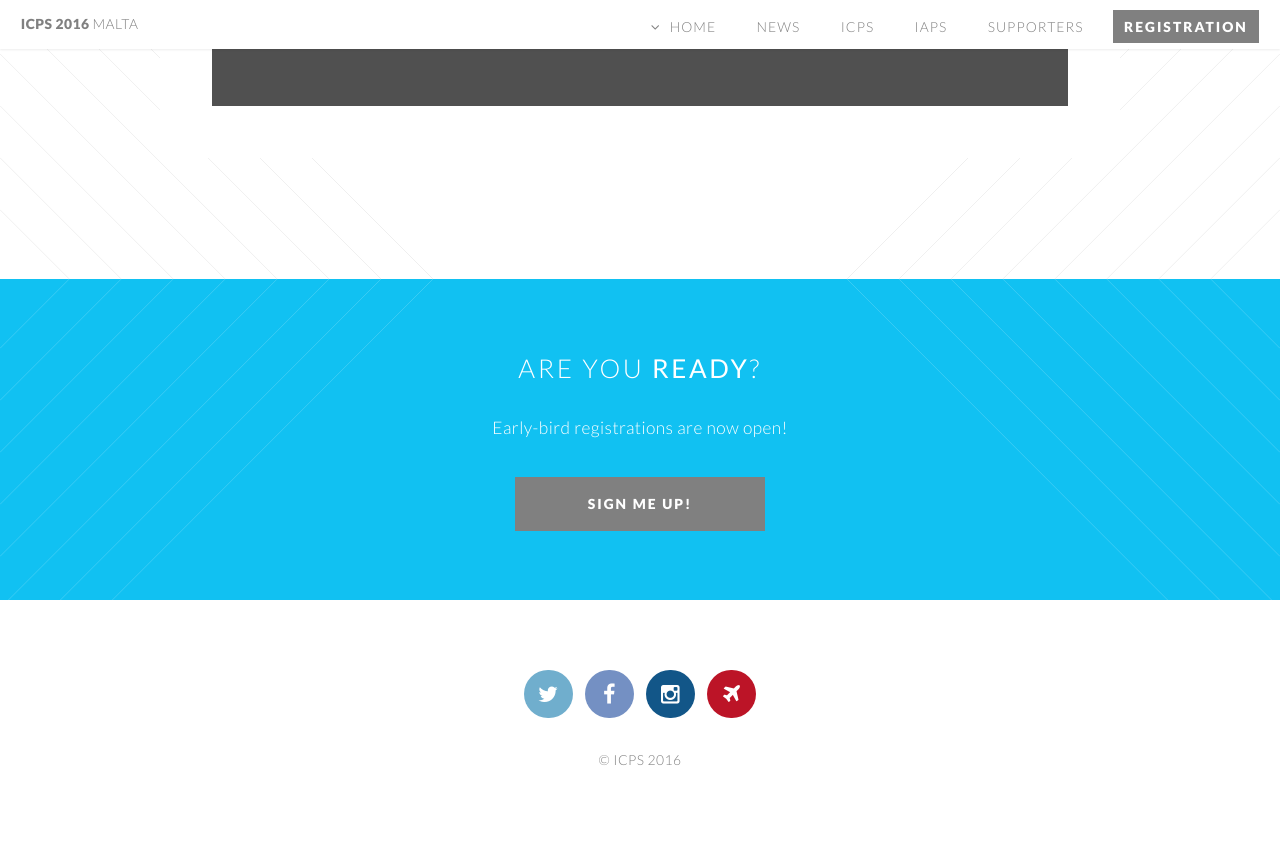
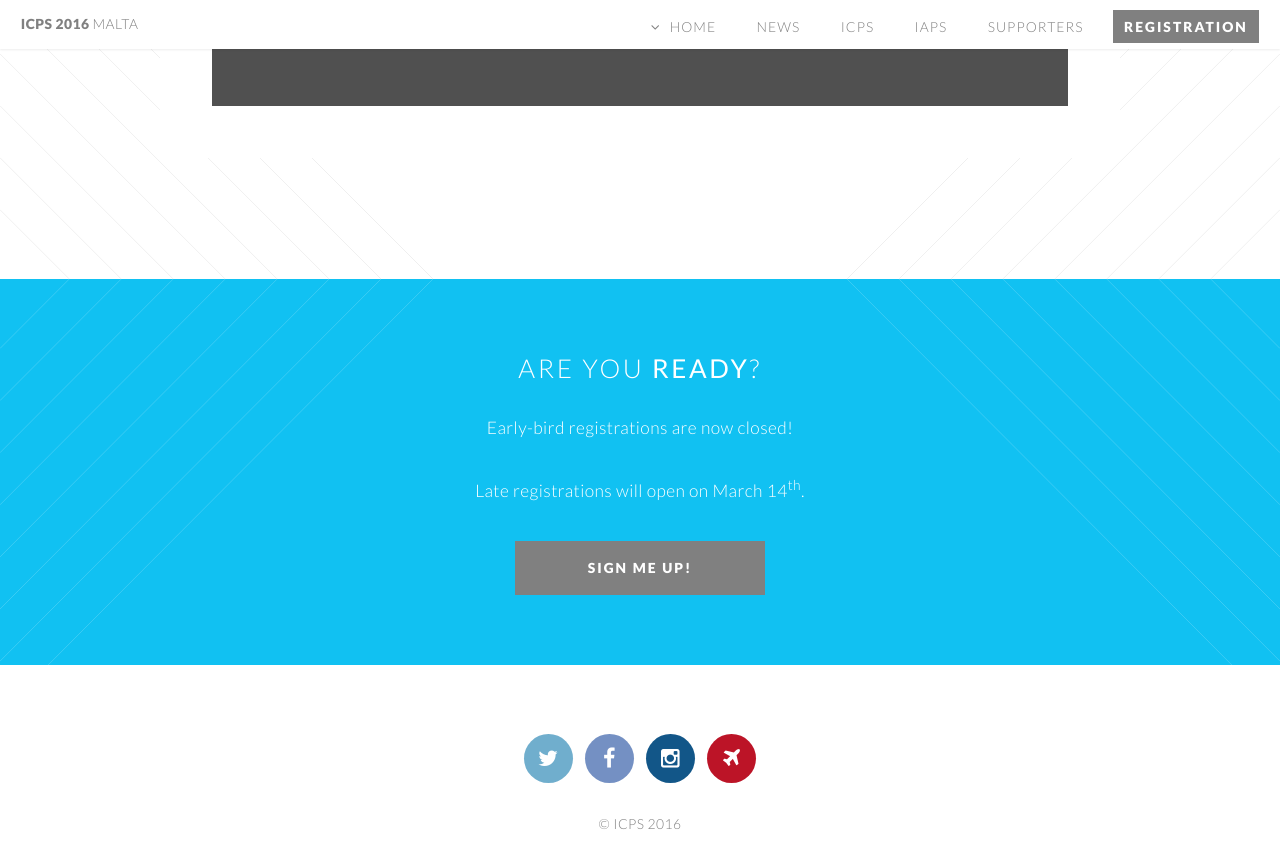
Before and after one commit to bread-on-toast/icps2016, a Jekyll site: the page built from index.html, in a window 1280 px wide and 900 px high, scrolled down 2472 px. Shown: the top 868 px of the window. Built offline with Jekyll 4.4.1, drawn with Linux system fonts in a browser that asks for light colours; nearby versions of some CDN libraries; before the commit the page ends 3308 px from its top, so only the background shows below that.

Commit message:
closed early bird

```diff
--- a/index.html
+++ b/index.html
@@ -94,7 +94,8 @@ layout: landing-page
 
     <header>
         <h2>Are you <strong>ready</strong>?</h2>
-        <p>Early-bird registrations are now open!</p>
+        <p>Early-bird registrations are now closed!</p>
+        <p>Late registrations will open on March 14<sup>th</sup>.</p>
     </header>
     <footer>
         <ul class="buttons">
```
